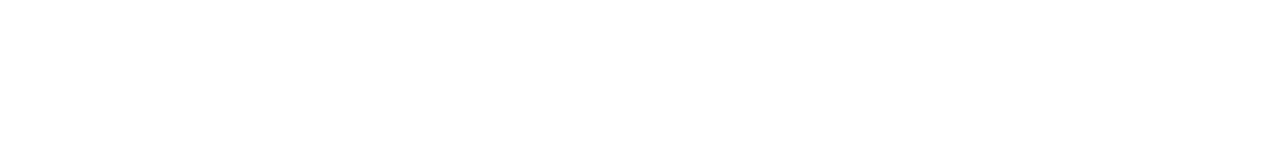
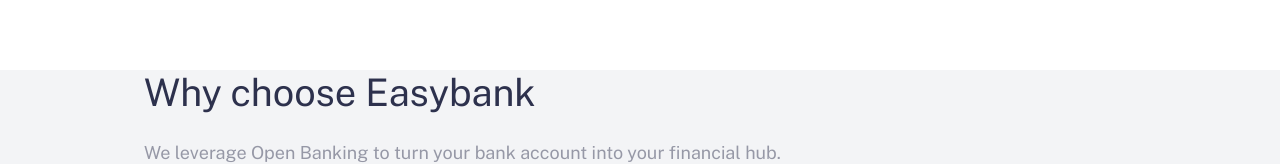
Before and after one commit to roniceyemeli/easyBank, a React (Create React App) app: page / in a window 1280 px wide. Shown: the part 954-1118 px from the top of the page. Built offline with nearby package versions, Linux system fonts and the light colour scheme.

Commit message:
added services sections file

```diff
--- a/src/App.js
+++ b/src/App.js
@@ -7,7 +7,6 @@
   return (
     <div className="App">
       <NavBar/>
-      {/* <HeroSection/> */}
       <Layout/>
       {/* <Footer/> */}
     </div>
--- a/src/components/layout/heroSection/index.js
+++ b/src/components/layout/heroSection/index.js
@@ -3,7 +3,7 @@
 
 const HeroSection = () => {
   return (
-    <div>
+    <div id="home">
       <div className="hero_main">
         <div className="hero_left">
           <div className="left_main">
--- a/src/components/layout/heroSection/index.scss
+++ b/src/components/layout/heroSection/index.scss
@@ -1,5 +1,7 @@
 @use "../../../sass/" as *;
 
+#home{
+  height: 86vh;
   .hero_main {
     display: grid;
     grid-template-columns: 50% 50%;
@@ -42,3 +44,4 @@
       }
     }
   }
+}
--- a/src/components/layout/index.js
+++ b/src/components/layout/index.js
@@ -1,11 +1,13 @@
 import React from 'react'
 import HeroSection from './heroSection';
 import './index.scss'
+import Services from './services';
 
 const Layout = () => {
   return (
     <div id='layout'>
         <HeroSection/>
+        <Services/>
     </div>
   )
 }
--- /dev/null
+++ b/src/components/layout/services/index.js
@@ -0,0 +1,20 @@
+import React from "react";
+import "./index.scss";
+
+const Services = () => {
+  return (
+    <div id="services">
+      <div className="services-head">
+        <h2>Why choose Easybank</h2>
+        <p>
+          We leverage Open Banking to turn your bank account into your financial
+          hub.
+          <br />
+          Control your finances like never before
+        </p>
+      </div>
+    </div>
+  );
+};
+
+export default Services;
--- /dev/null
+++ b/src/components/layout/services/index.scss
@@ -0,0 +1,23 @@
+@use "../../../sass/" as *;
+
+#services{
+    background-color: $light-grayish-blue;
+    display: flex;
+    flex-direction: column;
+    justify-content: center;
+    .services-head{
+        // padding-top: 1rem;
+        padding-left: 8rem;
+        display: flex;
+        flex-direction: column;
+        gap: 1.5rem;
+        h2{
+            font-weight: 500;
+            color: $dark-blue;
+            font-size: calc($font-size + 20px);
+        }
+        p{
+            color: $grayish-blue;
+        }
+    }
+}
```
Lines whose indentation alone changed are shown as unchanged.
